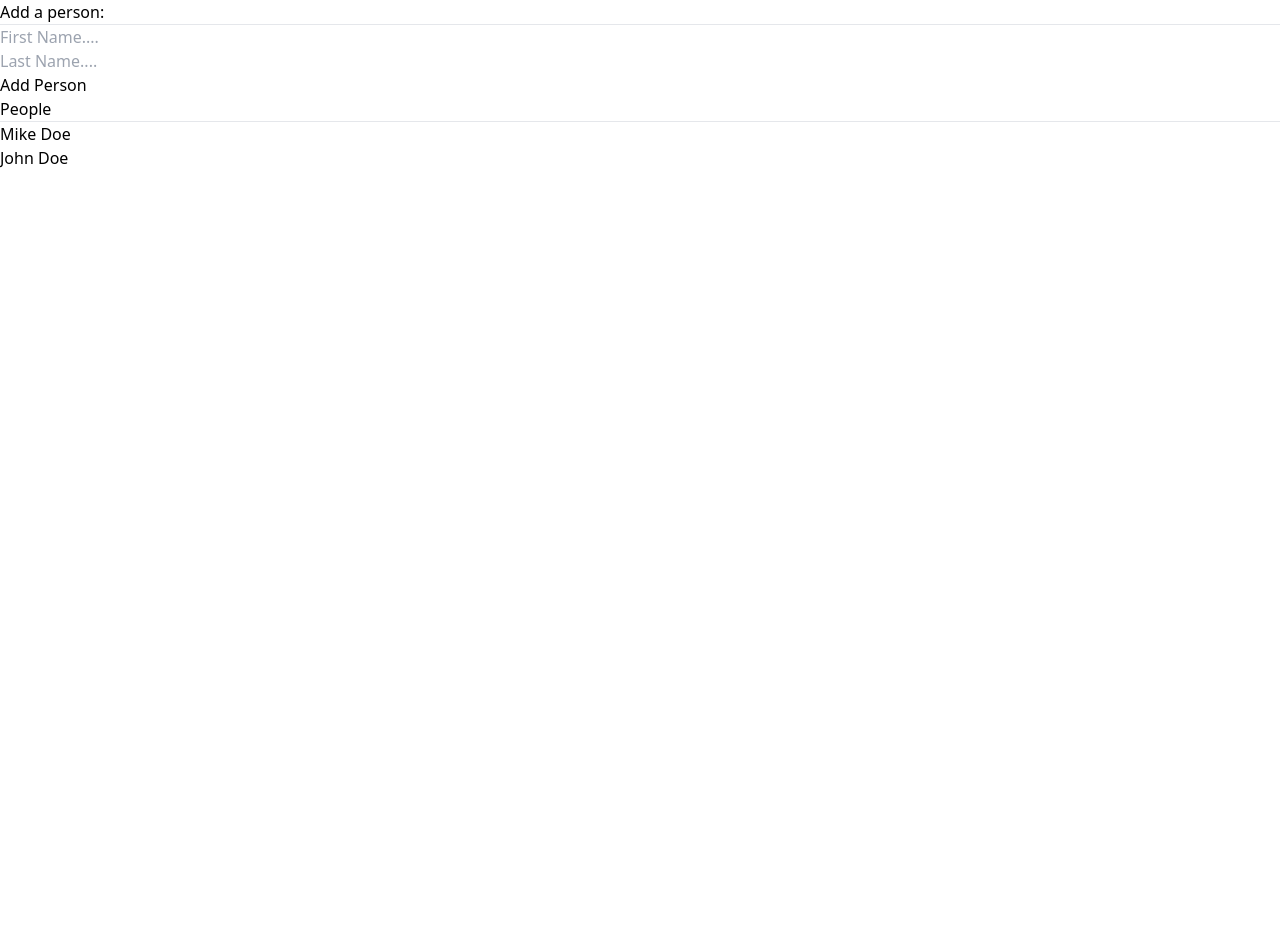
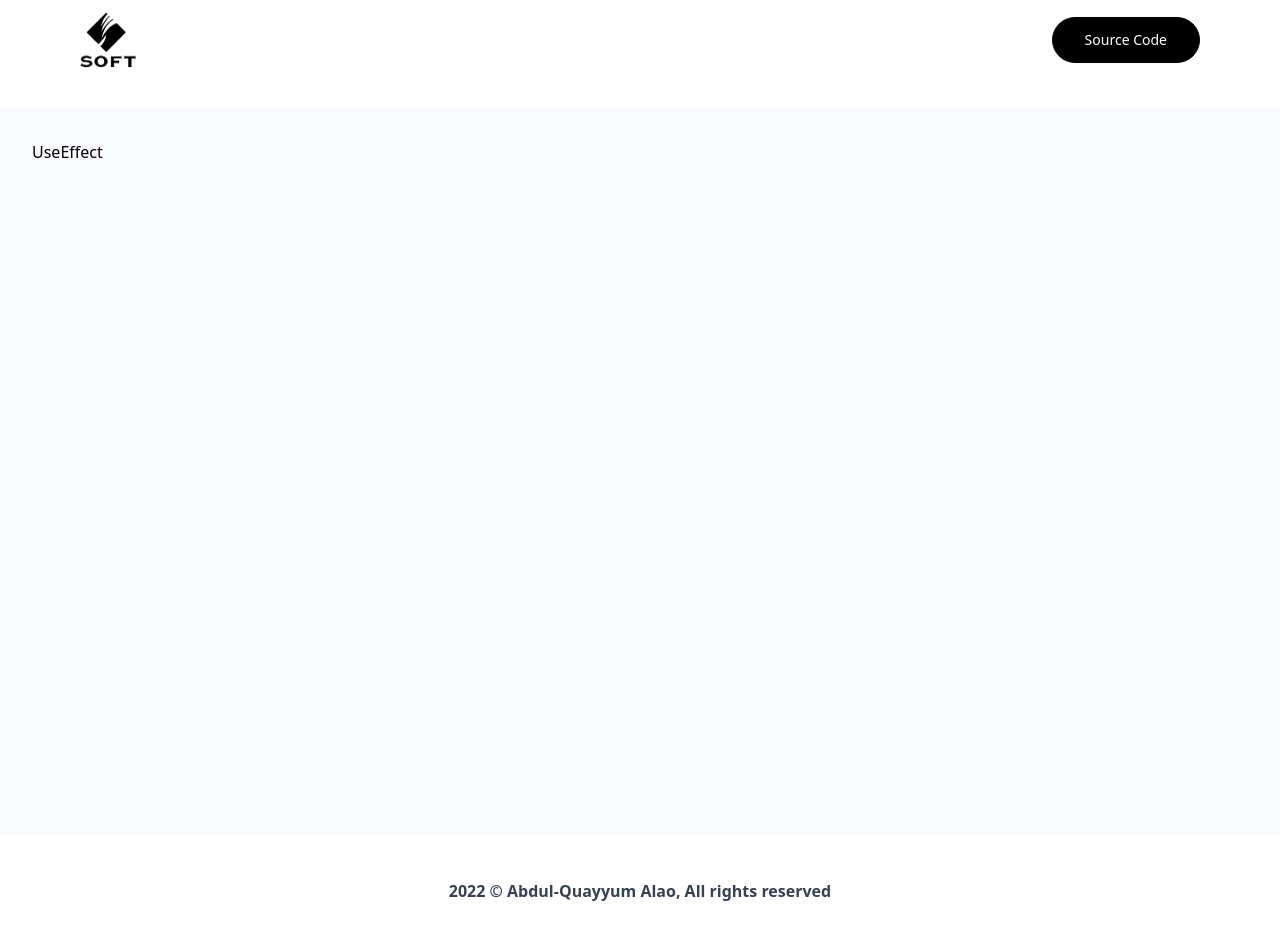
Before and after one commit to AbdulQuayyum/React-Hooks, a React (Create React App) app: page /UseEffect in a window 1280 px wide. Shown: the top 940 px of the page. Before the commit the page ends 800 px from the top, so only its background shows below. Built offline with nearby package versions, Linux system fonts and the light colour scheme.

Commit message:
Cooking...

```diff
--- a/package.json
+++ b/package.json
@@ -37,8 +37,6 @@
     ]
   },
   "devDependencies": {
-    "autoprefixer": "^10.4.14",
-    "postcss": "^8.4.23",
     "tailwindcss": "^3.3.2"
   }
 }
--- a/postcss.config.js
+++ /dev/null
@@ -1,6 +0,0 @@
-module.exports = {
-  plugins: {
-    tailwindcss: {},
-    autoprefixer: {},
-  },
-}
--- a/src/App.js
+++ b/src/App.js
@@ -1,74 +1,12 @@
-import React, { useState } from 'react';
+import React from 'react'
+import MainLayout from './Layout/Main.Layout'
 
 const App = () => {
-  const [people, setPeople] = useState([
-    {
-      firstName: "Mike",
-      lastName: "Doe"
-    },
-    {
-      firstName: "John",
-      lastName: "Doe"
-    }
-  ])
-  const [person, setPerson] = useState({ firstName: "", lastName: "" })
-  const onChange = (e) => {
-    setPerson({ ...person, [e.target.name]: e.target.value })
-  }
-  const onSubmit = (e) => {
-    e.preventDefault()
-    if (person.firstName.trim() === "" || person.lastName.trim() === "") return
-
-    const newPerson = {
-      firstName: person.firstName.trim(),
-      lastName: person.lastName.trim(),
-    }
-
-    setPeople([...people, newPerson])
-
-    person.firstName = ""
-    person.lastName = ""
-  }
   return (
-    <div className="container">
-      <div className="row">
-        <div className="col">
-          <h2>Add a person: </h2>
-          <hr />
-          <form onSubmit={onSubmit}>
-            <div className="form-group">
-              <input type="" text
-                className='form-control'
-                name='firstName'
-                placeholder='First Name....'
-                value={person.firstName}
-                onChange={onChange}
-              />
-            </div>
-            <div className="form-group">
-              <input type="" text
-                className='form-control'
-                name='lastName'
-                placeholder='Last Name....'
-                value={person.lastName}
-                onChange={onChange}
-              />
-            </div>
-            <button className="btn btn-success" type='submit'>Add Person</button>
-          </form>
-        </div>
-        <div className="col">
-          <h2>People</h2>
-          <hr />
-          {people.map(p => (
-            <div key={Math.random() * 100}>
-              <p>{p.firstName} {p.lastName}</p>
-            </div>
-          ))}
-        </div>
-      </div>
+    <div>
+      <MainLayout />
     </div>
   )
 }
 
-export default App;
+export default App
--- a/src/Components/Navbar.js
+++ b/src/Components/Navbar.js
@@ -1,9 +1,9 @@
 import React from 'react'
-import { Logo } from "/logo.png"
+import Logo from "../Images/logo.png"
 
 const Navbar = () => {
   return (
-    <nav className='flex justify-between items-center w-full mb-10 pt-3'>
+    <nav className='flex justify-between px-20 items-center w-full mb-10 pt-3'>
         <>
             <img src={Logo} alt='Logo' className='w-14 h-auto object-contain' />
         </>
@@ -13,7 +13,7 @@ const Navbar = () => {
                 onClick={() =>
                     window.open("https://github.com/AbdulQuayyum/React-Hooks.git", "_blank")
                 }
-                className='black-btn'
+                className='rounded-full border border-black bg-black py-3 px-8 text-sm text-white transition-all hover:bg-white hover:text-black dark:bg-white dark:text-black dark:hover:bg-black dark:hover:text-white'
             >
                 Source Code
             </button>
--- a/src/Layout/Main.Layout.js
+++ b/src/Layout/Main.Layout.js
@@ -0,0 +1,18 @@
+import React from 'react'
+
+import { Footer, Navbar } from "../Components/Index"
+import MainRoutes from "../Routes/Main.Routes"
+
+const MainLayout = () => {
+    return (
+        <div className='h-full'>
+            <Navbar />
+            <main className="sm:p-8 px-4 py-8 w-full bg-[#f9fafe] min-h-[calc(100vh-73px)]">
+                <MainRoutes />
+            </main>
+            <Footer />
+        </div>
+    )
+}
+
+export default MainLayout
--- a/src/Routes/Main.Routes.js
+++ b/src/Routes/Main.Routes.js
@@ -0,0 +1,22 @@
+import React from 'react'
+import { Routes, Route } from "react-router-dom"
+
+import { Home, UseCallback, UseContext, UseEffect, UseLayoutEffect, UseMemo, UseReducer, UseRef, UseState } from "../Views/Index"
+
+const MainRoutes = () => {
+    return (
+        <Routes>
+            <Route path="/" element={<Home />} />
+            <Route path="/UseCallback" element={<UseCallback />} />
+            <Route path="/UseContext" element={<UseContext />} />
+            <Route path="/UseEffect" element={<UseEffect />} />
+            <Route path="/UseLayoutEffect" element={<UseLayoutEffect />} />
+            <Route path="/UseMemo" element={<UseMemo />} />
+            <Route path="/UseReducer" element={<UseReducer />} />
+            <Route path="/UseRef" element={<UseRef />} />
+            <Route path="/UseState" element={<UseState />} />
+        </Routes>
+    )
+}
+
+export default MainRoutes
--- a/src/index.js
+++ b/src/index.js
@@ -2,7 +2,7 @@ import React from 'react';
 import ReactDOM from 'react-dom/client';
 import { BrowserRouter } from 'react-router-dom'
 import App from './App';
-import "./Styles/Index.css"
+import "./Styles/index.css"
 
 const root = ReactDOM.createRoot(document.getElementById('root'));
 root.render(
--- a/tailwind.config.js
+++ b/tailwind.config.js
@@ -1,13 +1,10 @@
 /** @type {import('tailwindcss').Config} */
 module.exports = {
-  content: ["./src/**/*.{html,js,jsx}"],
-  darkMode: 'class',
+  content: [
+    "./src/**/*.{js,jsx,ts,tsx}",
+  ],
   theme: {
-    extend: {
-      fontFamily: {
-        nunito: ['Nunito', 'sans-serif'],
-      }
-    },
+    extend: {},
   },
   plugins: [],
 }
```
Also changed, not shown: src/Images/logo.png (added), 1 other file (tests, documents, lock files or other folders).
